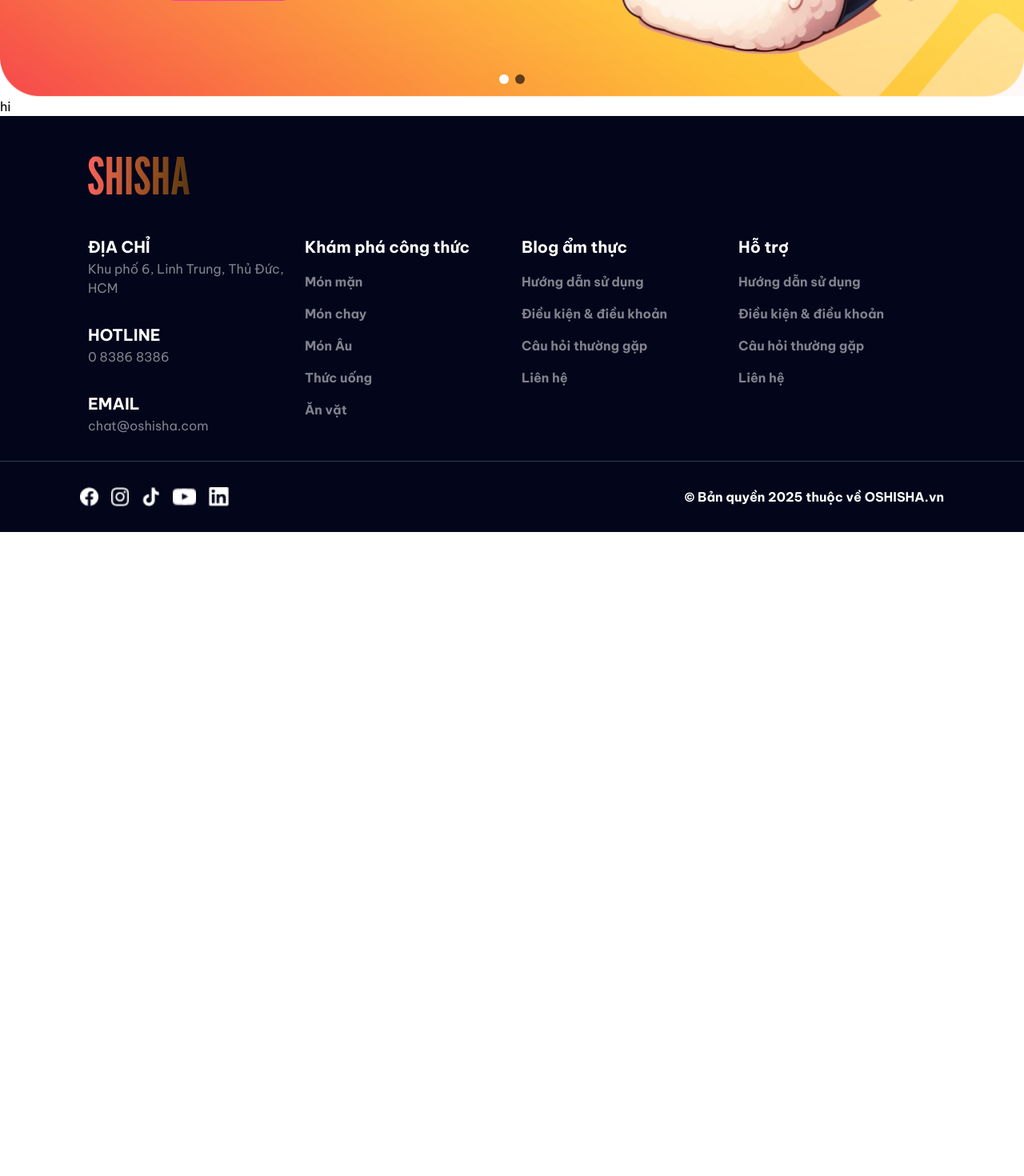
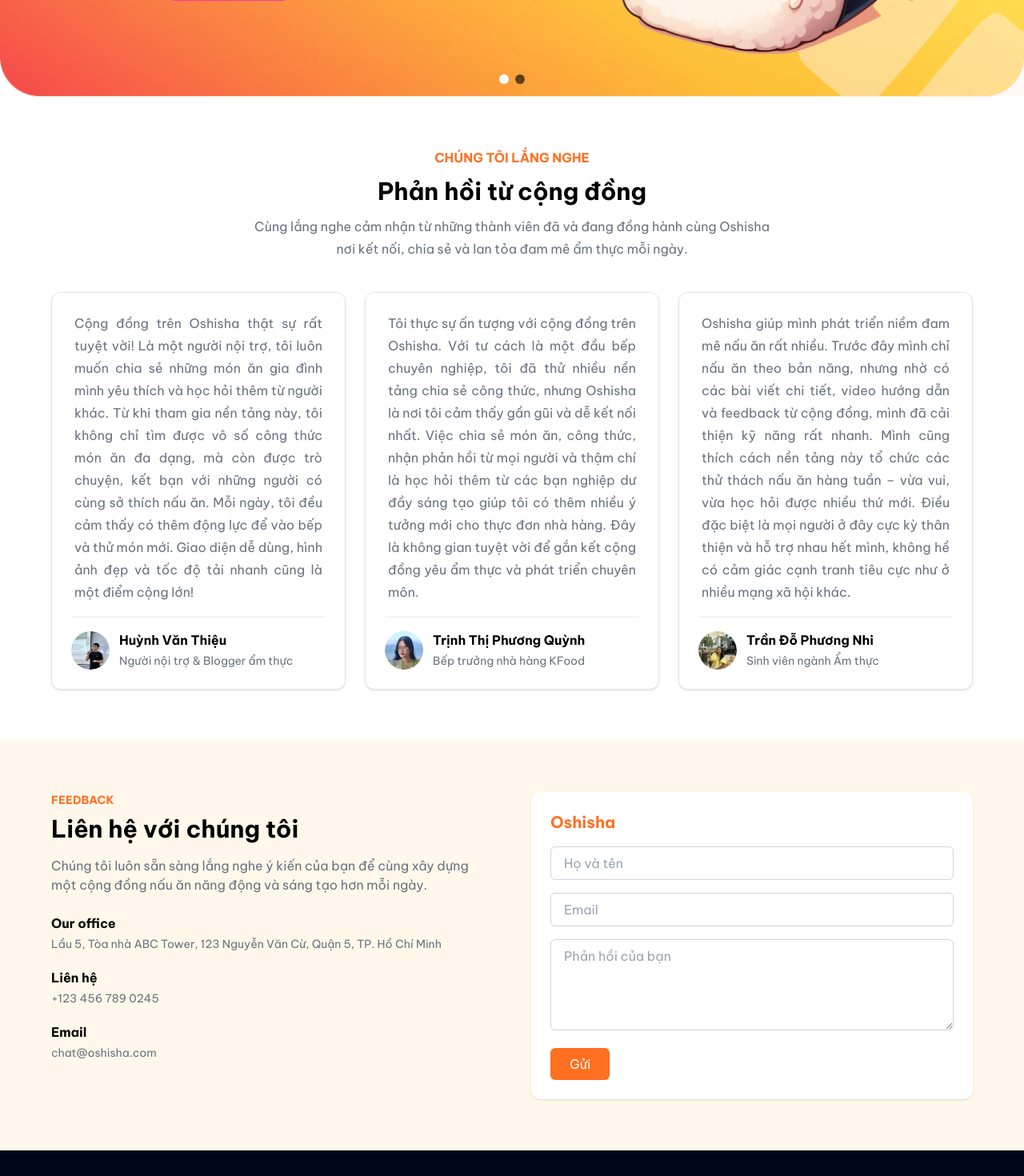
Before and after one commit to ryderthieu/cooking-social-network, a React (Vite) app in the folder frontend/: page /support/phan-hoi in a window 1280 px wide. Shown: the part 560-2030 px from the top of the page at 80% size. Before the commit the page ends 1225 px from the top, so only its background shows below. Built offline with nearby package versions, Linux system fonts and the light colour scheme; a web font is replaced by a local one.

Commit message:
update contacts page, supports page, feedbacks page
# Conflicts:
#	frontend/src/App.jsx

```diff
--- a/frontend/src/App.jsx
+++ b/frontend/src/App.jsx
@@ -12,6 +12,8 @@
 import InstructionsPage from "./pages/SupportPage/UserGuide/InstructionsPage";
 import FunctionsPage from "./pages/SupportPage/UserGuide/FunctionsPage";
 import QuestionsPage from "./pages/SupportPage/Questions/QuestionsPage";
+import ContactsPage from "./pages/SupportPage/Contact/ContactsPage";
+import SupportsPage from "./pages/SupportPage/Contact/SupportsPage";
 
 import Login from "./pages/Auth/Login";
 import Register from "./pages/Auth/Register";
@@ -31,6 +33,8 @@
     { path: "/support/chuc-nang", element: <FunctionsPage /> },
     { path: "/support/cau-hoi", element: <QuestionsPage /> },
     { path: "/support/phan-hoi", element: <FeedbacksPage /> },
+    { path: "/support/lien-he", element: <ContactsPage /> },
+    { path: "/support/ho-tro", element: <SupportsPage /> },
     { path: "/search", element: <SearchPage />},
     { path: "/posts", element: <PostPage />},
     // { path: "/posts/:id", element: <PostDetail />}
--- /dev/null
+++ b/frontend/src/pages/SupportPage/Contact/ContactsPage.jsx
@@ -0,0 +1,69 @@
+import React from "react";
+import Hero from "../../../components/sections/Support/Hero";
+import { MdEmail } from "react-icons/md";
+import { FaPhoneAlt } from "react-icons/fa";
+import { HiBuildingOffice2 } from "react-icons/hi2";
+
+const ContactsPage = () => {
+  const contactInfo = [
+    {
+      title: "Email",
+      icon: <MdEmail className="h-10 w-10" />,
+      description: "chat@oshisha.com",
+    },
+    {
+      title: "Số điện thoại",
+      icon: <FaPhoneAlt className="h-10 w-10" />,
+      description: "+84 8386 8386",
+    },
+    {
+      title: "Chi nhánh 1",
+      icon: <HiBuildingOffice2 className="h-10 w-10" />,
+      description:
+        "Lầu 5, Tòa nhà ABC Tower, 123 Nguyễn Văn Cừ, Quận 5, TP. Hồ Chí Minh",
+    },
+    {
+      title: "Chí nhánh 2",
+      icon: <HiBuildingOffice2 className="h-10 w-10" />,
+      description:
+        "Tầng 7, Tòa nhà XYZ Plaza, 456 Phố Huế, Quận Hai Bà Trưng, Hà Nội",
+    },
+  ];
+
+  return (
+    <div>
+      <Hero />
+      <div className="mx-[110px] my-[60px]">
+        <h2 className="text-2xl font-semibold mb-4">Cách thức liên hệ</h2>
+        <div className="grid md:grid-cols-2 gap-6 mb-12">
+          {contactInfo.map((item, index) => (
+            <div
+              key={index}
+              className="flex items-start p-4 border rounded-lg shadow-sm hover:shadow-md transition py-6"
+            >
+              <div className="text-3xl mx-6 my-auto">{item.icon}</div>
+              <div className="my-auto">
+                <h3 className="font-medium text-lg">{item.title}</h3>
+                <p className="text-sm text-gray-600 mt-1">{item.description}</p>
+              </div>
+            </div>
+          ))}
+        </div>
+        <h2 className="text-2xl font-semibold mb-4">Bản đồ</h2>
+        <div className="w-full h-[350px] rounded overflow-hidden shadow-md">
+          <iframe
+            title="Google Map"
+            src="https://www.google.com/maps/embed?pb=!1m18!1m12!1m3!1d3918.2632786173177!2d106.80059381474996!3d10.867975492248224!2m3!1f0!2f0!3f0!3m2!1i1024!2i768!4f13.1!3m3!1m2!1s0x317527f0ac5eb4e3%3A0xe55d5fa6e3c9bb97!2zVHLGsOG7nW5nIMSQ4bqhaSBo4buNYyBDw7RuZyBuZ2jhu4cgVGjhuqVwIFRow6BuaCBUaOG7pyBUaOG7pyBUaMO0bmcgLSDEkOG7k25nIEjhu5MgQ-G7kSAoVUlUKQ!5e0!3m2!1svi!2s!4v1716628026647!5m2!1svi!2s"
+            width="100%"
+            height="100%"
+            style={{ border: 0 }}
+            allowFullScreen
+            loading="lazy"
+          ></iframe>
+        </div>
+      </div>
+    </div>
+  );
+};
+
+export default ContactsPage;
--- /dev/null
+++ b/frontend/src/pages/SupportPage/Contact/SupportsPage.jsx
@@ -0,0 +1,12 @@
+import React from "react";
+
+const SupportsPage = () => {
+  return (
+    <div>
+      SupportsPage
+      <p>For support, please contact us at</p>
+    </div>
+  );
+};
+
+export default SupportsPage;
--- a/frontend/src/pages/SupportPage/Questions/FeedbacksPage.jsx
+++ b/frontend/src/pages/SupportPage/Questions/FeedbacksPage.jsx
@@ -1,11 +1,130 @@
-import React from "react";
 import Hero from "../../../components/sections/Support/Hero";
+import avatar1 from "../../../assets/avatar1.png";
+import avatar2 from "../../../assets/avatar2.png";
+import avatar from "../../../assets/avatar.png";
 
 const FeedbacksPage = () => {
+  const testimonials = [
+    {
+      quote:
+        "Cộng đồng trên Oshisha thật sự rất tuyệt vời! Là một người nội trợ, tôi luôn muốn chia sẻ những món ăn gia đình mình yêu thích và học hỏi thêm từ người khác. Từ khi tham gia nền tảng này, tôi không chỉ tìm được vô số công thức món ăn đa dạng, mà còn được trò chuyện, kết bạn với những người có cùng sở thích nấu ăn. Mỗi ngày, tôi đều cảm thấy có thêm động lực để vào bếp và thử món mới. Giao diện dễ dùng, hình ảnh đẹp và tốc độ tải nhanh cũng là một điểm cộng lớn!",
+      name: "Huỳnh Văn Thiệu",
+      title: "Người nội trợ & Blogger ẩm thực",
+      img: avatar,
+    },
+    {
+      quote:
+        "Tôi thực sự ấn tượng với cộng đồng trên Oshisha. Với tư cách là một đầu bếp chuyên nghiệp, tôi đã thử nhiều nền tảng chia sẻ công thức, nhưng Oshisha là nơi tôi cảm thấy gần gũi và dễ kết nối nhất. Việc chia sẻ món ăn, công thức, nhận phản hồi từ mọi người và thậm chí là học hỏi thêm từ các bạn nghiệp dư đầy sáng tạo giúp tôi có thêm nhiều ý tưởng mới cho thực đơn nhà hàng. Đây là không gian tuyệt vời để gắn kết cộng đồng yêu ẩm thực và phát triển chuyên môn.",
+      name: "Trịnh Thị Phương Quỳnh",
+      title: "Bếp trưởng nhà hàng KFood",
+      img: avatar2,
+    },
+    {
+      quote:
+        "Oshisha giúp mình phát triển niềm đam mê nấu ăn rất nhiều. Trước đây mình chỉ nấu ăn theo bản năng, nhưng nhờ có các bài viết chi tiết, video hướng dẫn và feedback từ cộng đồng, mình đã cải thiện kỹ năng rất nhanh. Mình cũng thích cách nền tảng này tổ chức các thử thách nấu ăn hàng tuần – vừa vui, vừa học hỏi được nhiều thứ mới. Điều đặc biệt là mọi người ở đây cực kỳ thân thiện và hỗ trợ nhau hết mình, không hề có cảm giác cạnh tranh tiêu cực như ở nhiều mạng xã hội khác.",
+      name: "Trần Đỗ Phương Nhi",
+      title: "Sinh viên ngành Ẩm thực",
+      img: avatar1,
+    },
+  ];
+
   return (
     <div>
       <Hero />
-      <div>hi</div>
+      <section className="py-16 px-4">
+        <div className="max-w-6xl mx-auto text-center mb-10">
+          <p className="text-md text-[#ff6f20] font-semibold uppercase mb-3">
+            Chúng tôi lắng nghe
+          </p>
+          <h2 className="text-3xl font-bold mt-2 mb-3">
+            Phản hồi từ cộng đồng
+          </h2>
+          <p className="text-gray-500 text-md mx-[100px] leading-7">
+            Cùng lắng nghe cảm nhận từ những thành viên đã và đang đồng hành
+            cùng Oshisha <br /> nơi kết nối, chia sẻ và lan tỏa đam mê ẩm thực
+            mỗi ngày.
+          </p>
+        </div>
+
+        <div className="grid md:grid-cols-3 gap-6 max-w-6xl mx-auto">
+          {testimonials.map((item, index) => (
+            <div
+              key={index}
+              className="bg-white border rounded-xl shadow p-6 text-left"
+            >
+              <p className="mb-4 mx-1 leading-7 text-gray-500 text-justify">
+                {item.quote}
+              </p>
+              <div className="flex items-center gap-3 border-t-2 pt-4 border-gray-100">
+                <img
+                  src={item.img}
+                  alt={item.name}
+                  className="w-12 h-12 rounded-full object-cover bg-gray-200 my-auto"
+                />
+                <div>
+                  <p className="font-semibold text-[16px] mb-1">{item.name}</p>
+                  <p className="text-[14px] text-gray-500">{item.title}</p>
+                </div>
+              </div>
+            </div>
+          ))}
+        </div>
+      </section>
+
+      <section className="py-16 bg-[#FFF8EA] px-4">
+        <div className="max-w-6xl mx-auto grid md:grid-cols-2 gap-12 items-start">
+          <div>
+            <p className="text-sm text-[#ff6f20] font-semibold uppercase mb-2">
+              Feedback
+            </p>
+            <h2 className="text-3xl font-bold mb-4">Liên hệ với chúng tôi</h2>
+            <p className="text-gray-500 mb-6">
+              Chúng tôi luôn sẵn sàng lắng nghe ý kiến của bạn để cùng xây dựng
+              một cộng đồng nấu ăn năng động và sáng tạo hơn mỗi ngày.
+            </p>
+
+            <div className="mb-5">
+              <p className="font-semibold mb-1">Our office</p>
+              <p className="text-gray-500 text-sm">
+                Lầu 5, Tòa nhà ABC Tower, 123 Nguyễn Văn Cừ, Quận 5, TP. Hồ Chí
+                Minh
+              </p>
+            </div>
+
+            <div>
+              <p className="font-semibold mb-1">Liên hệ</p>
+              <p className="text-gray-500 text-sm mb-5">+123 456 789 0245</p>
+              <p className="font-semibold mb-1">Email</p>
+              <p className="text-gray-500 text-sm">chat@oshisha.com</p>
+            </div>
+          </div>
+
+          <form className="bg-white rounded-xl shadow p-6 space-y-4 w-full">
+            <h3 className="text-xl font-bold text-[#ff6f20]">Oshisha</h3>
+            <input
+              type="text"
+              placeholder="Họ và tên"
+              className="w-full border border-gray-300 rounded-md px-4 py-2 focus:text-[#ff6f20]"
+            />
+            <input
+              type="email"
+              placeholder="Email"
+              className="w-full border border-gray-300 rounded-md px-4 py-2 focus:text-[#ff6f20]"
+            />
+            <textarea
+              rows={4}
+              placeholder="Phản hồi của bạn"
+              className="w-full border border-gray-300 rounded-md px-4 py-2 focus:text-[#ff6f20]"
+            />
+            <button
+              type="submit"
+              className="bg-[#ff6f20] text-white px-6 py-2 rounded-md hover:bg-[#ff6f22] transition"
+            >
+              Gửi
+            </button>
+          </form>
+        </div>
+      </section>
     </div>
   );
 };
```
